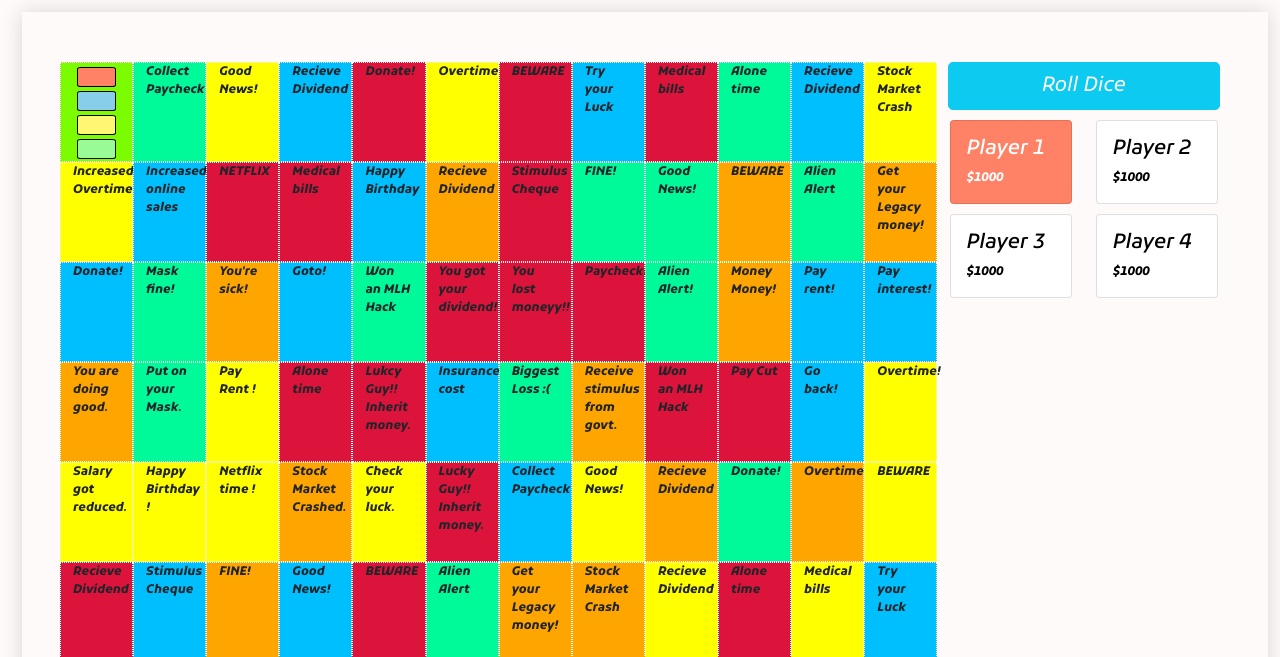
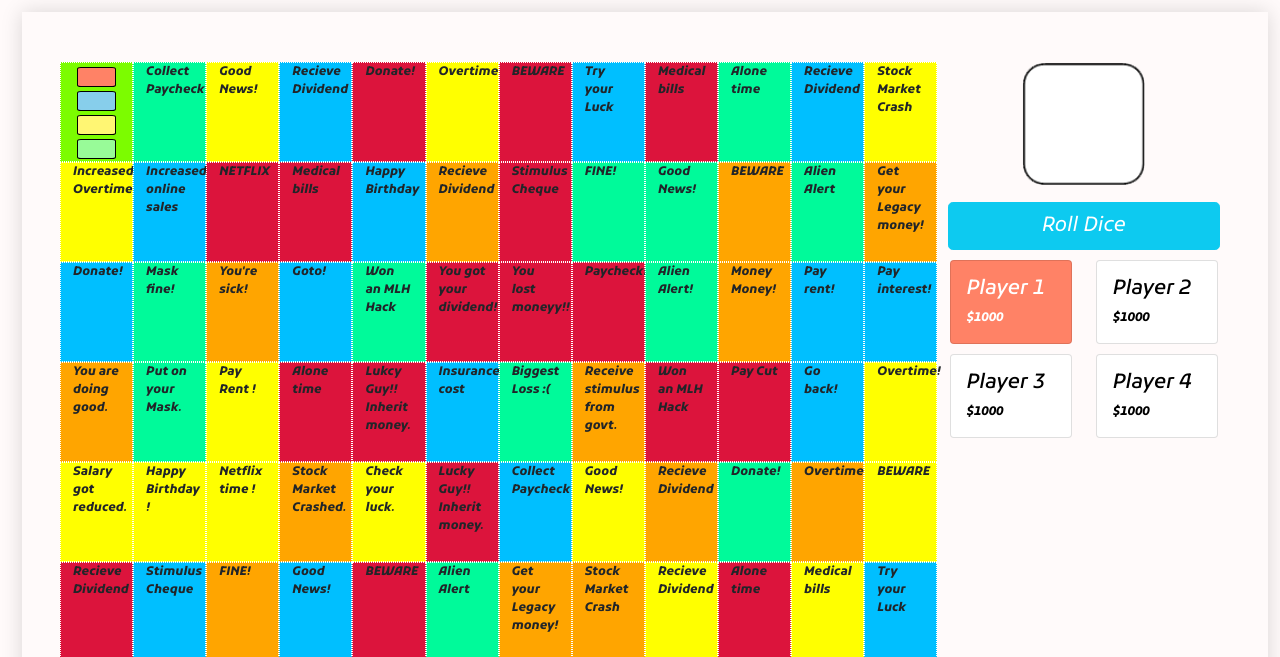
Before and after one commit to gaurav-2626/surviving-2020, a plain HTML site: page index_test.html in a window 1280 px wide. Shown: the part 143-800 px from the top of the page. Drawn offline with nearby package versions, Linux system fonts and the light colour scheme; a web font is replaced by a local one.

Commit message:
Added dice animations

```diff
--- a/index_test.css
+++ b/index_test.css
@@ -79,3 +79,6 @@
 img {
   width: 80%;
 }
+.img1{
+  width: 50%;
+}
--- a/index_test.html
+++ b/index_test.html
@@ -32,6 +32,9 @@
                 <div class="col-9 board-rows"></div>
                 <div class="col-3 dashboard">
                     <div class="row dice">
+                            <p>
+                                <img class="img1" src="assets/dice0.png">
+                            </p>
                         <button onclick="rollDice()" class="btn btn-lg btn-info text-white dice-button">Roll
                             Dice
                         </button>
--- a/index_test.js
+++ b/index_test.js
@@ -1414,7 +1414,7 @@ const rollDice = () => {
   document.querySelector(
     "#dice-modal-title"
   ).textContent = `Dice Rolled : ${value}`;
-
+  document.querySelector(".img1").setAttribute("src", "assets/dice" + value + ".png");
   document.querySelector("#dice-modal-message").textContent = `Player ${turn +
     1} moved to Cell no. ${players[turn].position + value}`;
 
```
Also changed, not shown: assets/dice0.png (added), assets/dice1.png (added), assets/dice2.png (added), assets/dice3.png (added), assets/dice4.png (added), assets/dice5.png (added), assets/dice6.png (added).
